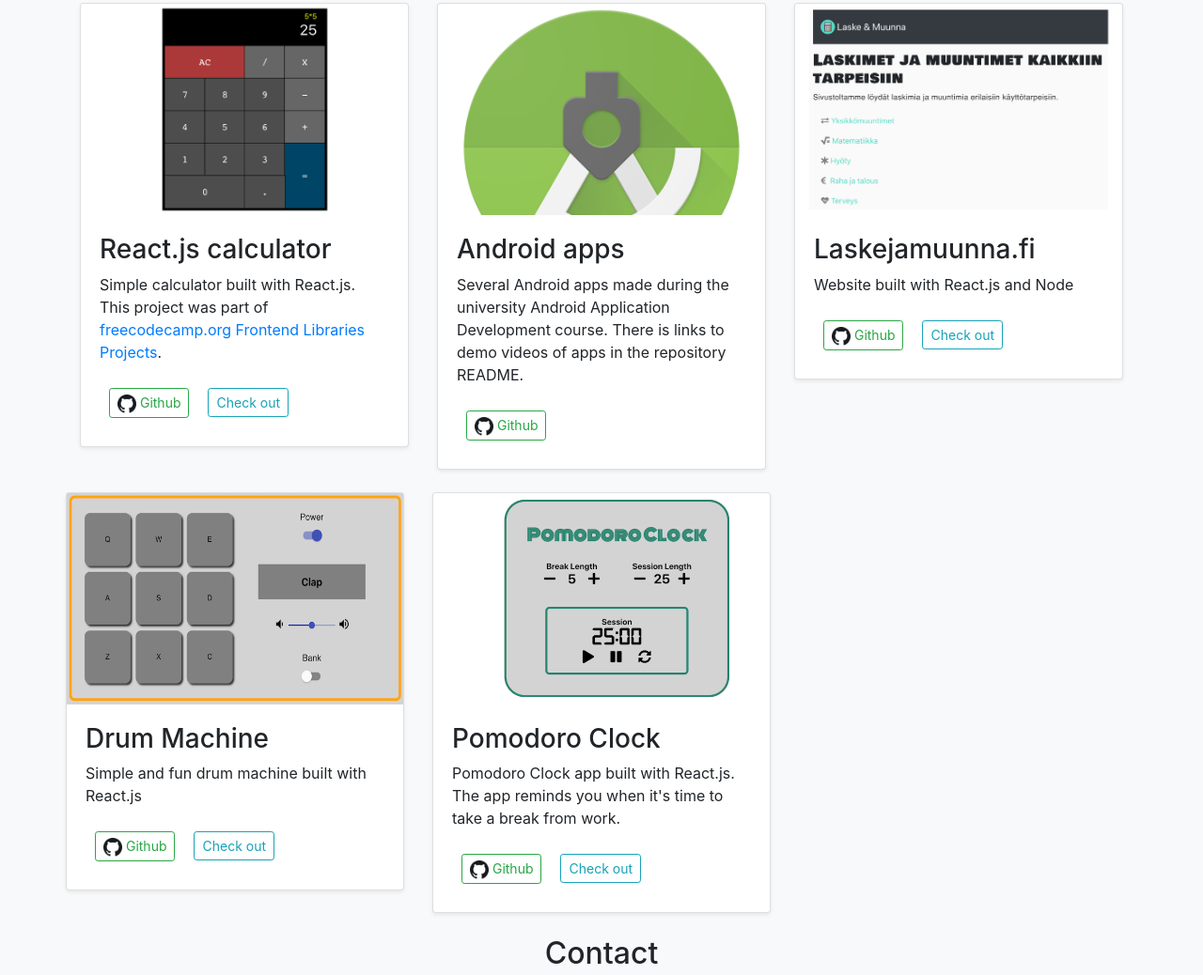
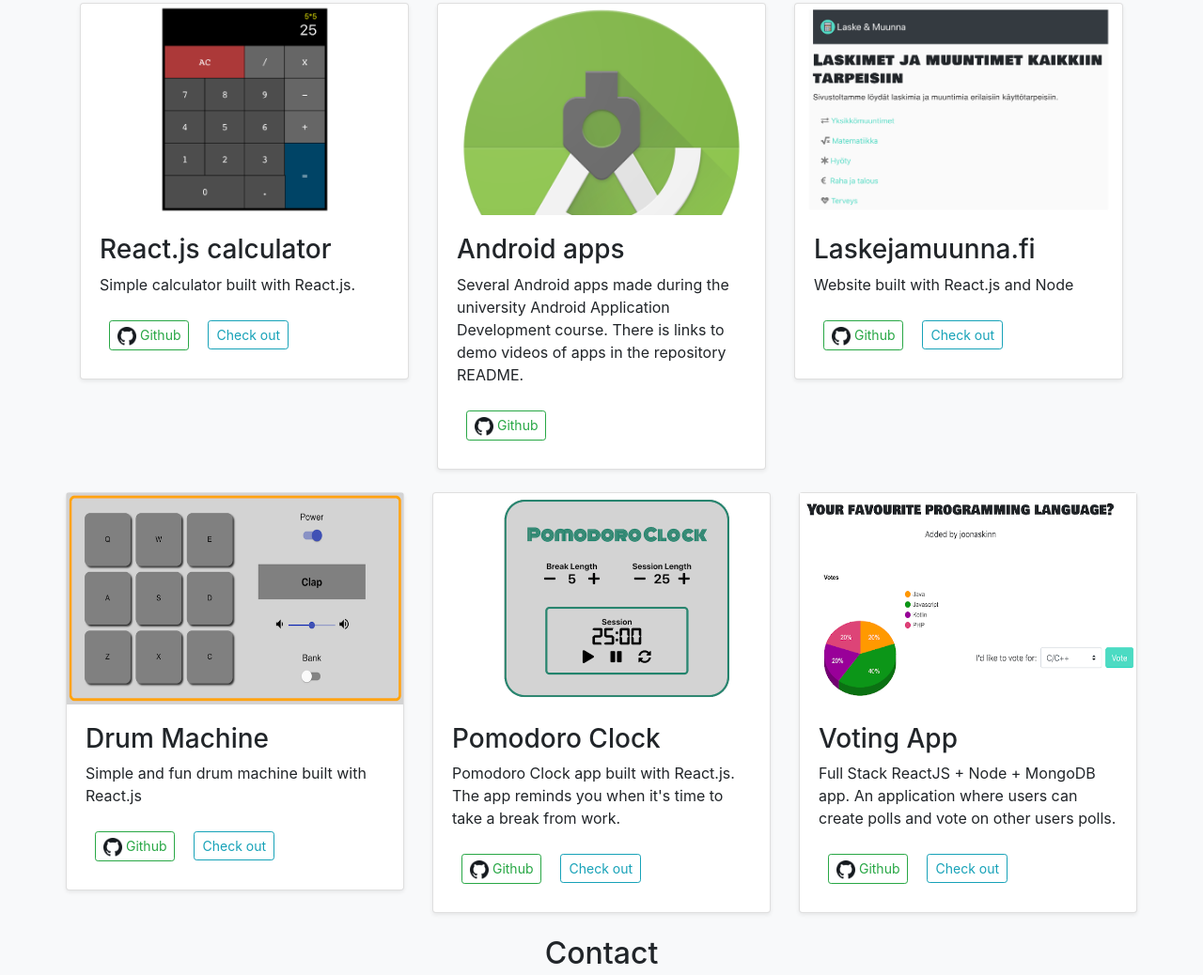
Before and after one commit to joonaskinnunen/joonaskinnunen.github.io, a plain HTML site: page index.html in a window 1280 px wide. Shown: the part 895-1933 px from the top of the page at 94% size. Drawn offline with nearby package versions, Linux system fonts and the light colour scheme.

Commit message:
Add new project to the introduction page

```diff
--- a/index.html
+++ b/index.html
@@ -61,9 +61,7 @@
                             <img src="assets/react_calculator.png" width="100%" height="225" alt="React calculator"/>
                             <div class="card-body">
                                 <h3>React.js calculator</h3>
-                                <p class="card-text">Simple calculator built with React.js. This project was part of <a
-                                        href="https://www.freecodecamp.org/learn/front-end-libraries/front-end-libraries-projects/">freecodecamp.org
-                                        Frontend Libraries Projects</a>.</p>
+                                <p class="card-text">Simple calculator built with React.js.</p>
                                 <div class="d-flex justify-content-between align-items-center">
                                     <div class="btn-group">
                                         <a href="https://github.com/joonaskinnunen/react-calculator"><button
@@ -157,6 +155,27 @@
                                 </div>
                             </div>
                         </div>
+                        <div class="col-md-4">
+                            <div class="card mb-4 shadow-sm">
+                                <img src="assets/voting-app.png" width="100%" height="225" alt="Pomodoro Clock" />
+                                <div class="card-body">
+                                    <h3>Voting App</h3>
+                                    <p class="card-text">Full Stack ReactJS + Node + MongoDB app.
+                                        An application where users can create polls and vote on other users polls.</p>
+                                    <div class="d-flex justify-content-between align-items-center">
+                                        <div class="btn-group">
+                                            <a href="https://github.com/joonaskinnunen/voting-app"><button
+                                                    type="button" class="btn btn-sm btn-outline-success"><img
+                                                        src="assets/github.png" width="20px" heigth="20px" alt="Github" />
+                                                    Github</button></a>
+                                            <a href="https://voting-app-jk.herokuapp.com/"
+                                                target="blank"><button type="button"
+                                                    class="btn btn-sm btn-outline-info">Check out</button></a>
+                                        </div>
+                                    </div>
+                                </div>
+                            </div>
+                        </div>
                     </div>
                 </div>
                 <section class="text-center">
```
Also changed, not shown: assets/voting-app.png (added).
